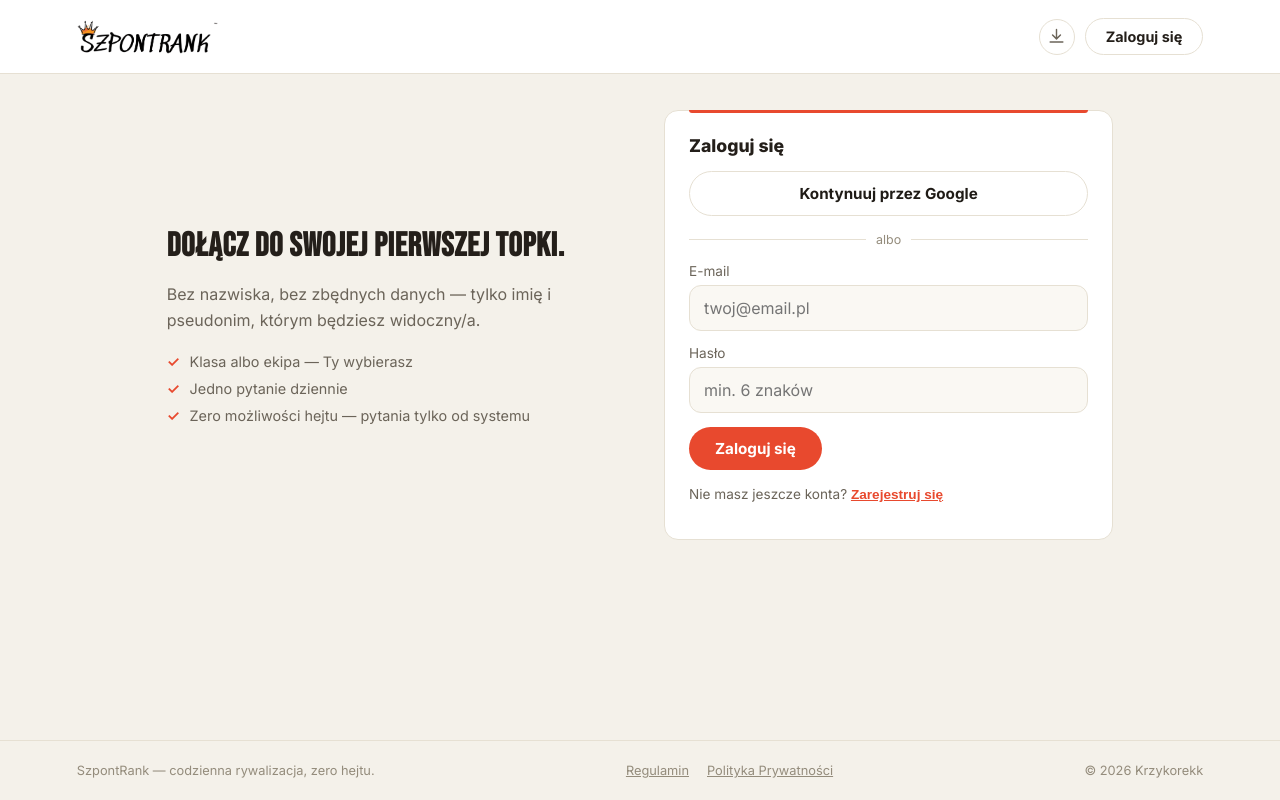
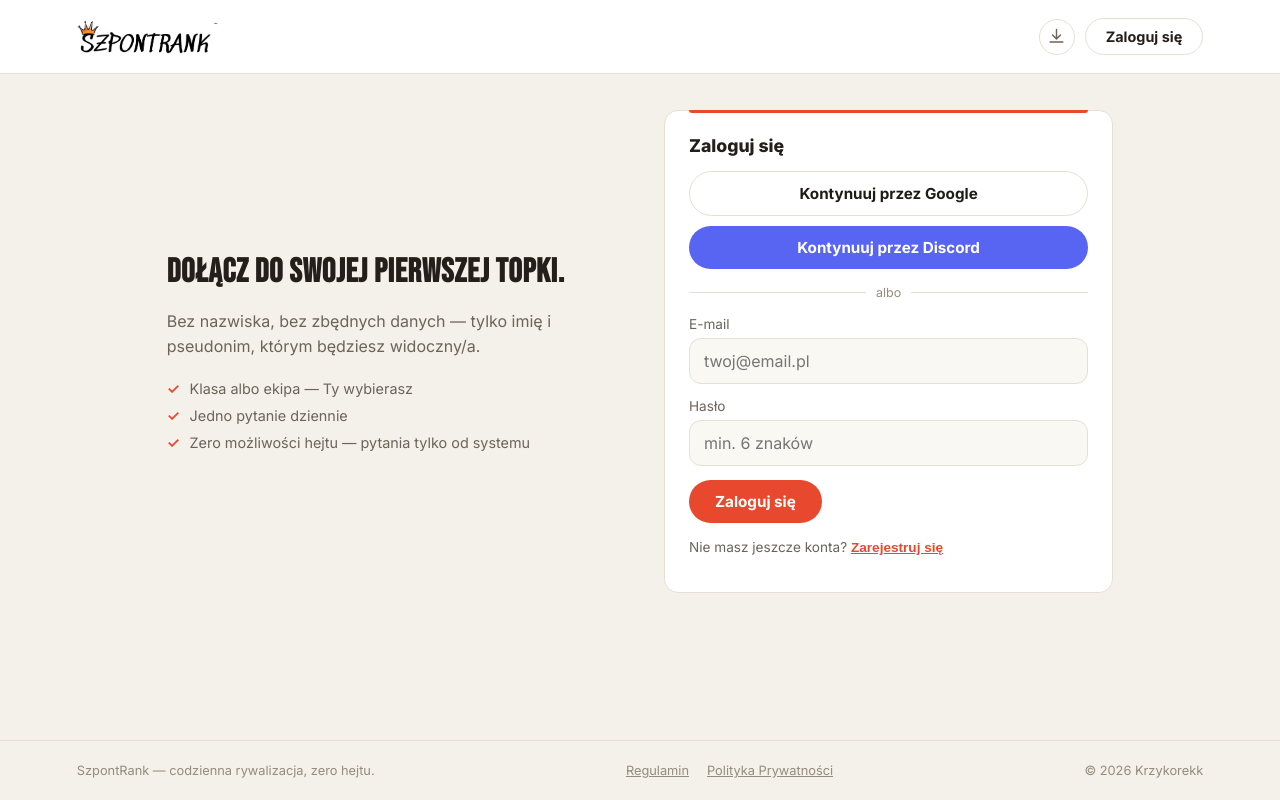
Before and after one commit to Krzykorekk/szpontrank, a React (Vite) app: page /rejestracja in a window 1280 px wide. Built offline with nearby package versions, Linux system fonts and the light colour scheme; no server answers.

Commit message:
Dodanie logowania przez Discord (obok Google)

```diff
--- a/src/App.css
+++ b/src/App.css
@@ -579,6 +579,18 @@ html[data-motyw='ciemny'] .gora-logo-ciemny {
   background: var(--panel-jasny);
 }
 
+.discord-btn {
+  width: 100%;
+  background: #5865f2;
+  color: #ffffff;
+  border: none;
+  margin-top: 10px;
+}
+
+.discord-btn:hover {
+  background: #4752c4;
+}
+
 .separator {
   display: flex;
   align-items: center;
--- a/src/AuthScreen.jsx
+++ b/src/AuthScreen.jsx
@@ -21,6 +21,14 @@ export default function AuthScreen() {
     setBlad(null)
     await supabase.auth.signInWithOAuth({
       provider: 'google',
+      options: { redirectTo: `${window.location.origin}/rejestracja` },
+    })
+  }
+
+  const zalogujDiscord = async () => {
+    setBlad(null)
+    await supabase.auth.signInWithOAuth({
+      provider: 'discord',
       options: { redirectTo: `${window.location.origin}/rejestracja` },
     })
   }
@@ -61,6 +69,10 @@ export default function AuthScreen() {
 
       <button className="install-btn google-btn" type="button" onClick={zalogujGoogle}>
         Kontynuuj przez Google
+      </button>
+
+      <button className="install-btn discord-btn" type="button" onClick={zalogujDiscord}>
+        Kontynuuj przez Discord
       </button>
 
       <div className="separator">albo</div>
```
